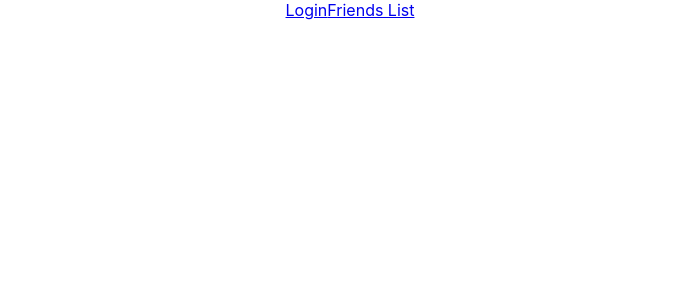
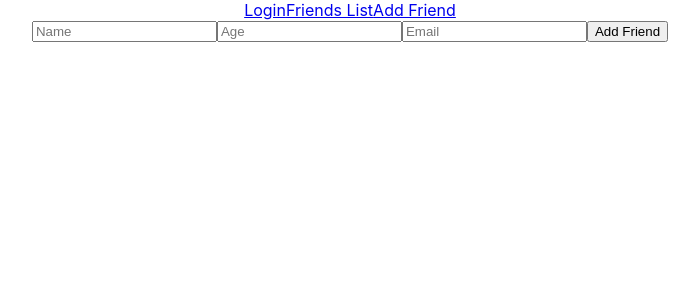
Before and after one commit to lambda-andrew/Redux-Friends, a React (Create React App) app in the folder friends/: page /friend-form in a window 1280 px wide. Shown: the top 300 px of the page, without its empty margins (290-989 px from the left). Built offline with nearby package versions, Linux system fonts and the light colour scheme; sample sign-in values are in the browser's storage.

Commit message:
fixed minor props issues

```diff
--- a/friends/src/App.js
+++ b/friends/src/App.js
@@ -4,6 +4,7 @@ import PrivateRoute from './components/PrivateRoute';
 
 import Login from './components/Login';
 import FriendsList from './components/FriendsList';
+import FriendForm from './components/FriendForm';
 import './App.css';
 
 function App() {
@@ -12,8 +13,10 @@ function App() {
       <div className="App">
         <Link to="/login">Login</Link>
         <Link to="/protected">Friends List</Link>
+        <Link to="/friend-form">Add Friend</Link>
         <Route path='/login' component={Login} />
         <PrivateRoute exact path='/protected' component={FriendsList} />
+        <PrivateRoute exact path="/friend-form" component={FriendForm} />
       </div>
     </Router>
   );
--- a/friends/src/actions/index.js
+++ b/friends/src/actions/index.js
@@ -46,9 +46,11 @@ export const ADD_FRIEND_SUCCESS = 'ADD_FRIEND_SUCCESS';
 export const ADD_FRIEND_FAILURE = 'ADD_FRIEND_FAILURE';
 
 export const addFriend = friend => dispatch => {
-  dispatch({ type: ADD_FRIEND_START });
+  dispatch({
+    type: ADD_FRIEND_START
+  });
   return axios
-    .post('http://localhost:5000/api/friends', friend, {
+    .post(`${baseURL}/friends`, friend, {
       headers: { Authorization: localStorage.getItem('token') }
     })
     .then(res => {
--- a/friends/src/components/FriendForm.js
+++ b/friends/src/components/FriendForm.js
@@ -1,5 +1,4 @@
 import React from 'react';
-import Loader from 'react-loader-spinner';
 import { connect } from 'react-redux';
 
 import { addFriend } from '../actions';
@@ -46,23 +45,23 @@ class FriendForm extends React.Component {
                     <form onSubmit={this.addFriend}>
                         <input
                             type="text"
-                            name="newFriendName"
+                            name="name"
                             placeholder="Name"
-                            value={this.props.friend.name}
+                            value={this.state.friend.name}
                             onChange={this.handleChanges}
                         />
                         <input
                             type="text"
-                            name="newFriendAge"
+                            name="age"
                             placeholder="Age"
-                            value={this.props.friend.age}
+                            value={this.state.friend.age}
                             onChange={this.handleChanges}
                         />
                         <input
                             type="text"
-                            name="newFriendEmail"
+                            name="email"
                             placeholder="Email"
-                            value={this.props.friend.email}
+                            value={this.state.friend.email}
                             onChange={this.handleChanges}
                         />
                         <button>{this.props.addingFriend ? (
@@ -73,8 +72,8 @@ class FriendForm extends React.Component {
     }
 }
 
-const mapStateToProps = state => {
-    addingFriend: state.addingFriend
-}
+const mapStateToProps = ({ addingFriend }) => ({
+    addingFriend
+  });
 
-export default connect(mapStateToProps, { addingFriend })(FriendForm)
+export default connect(mapStateToProps, { addFriend })(FriendForm)
--- a/friends/src/components/PrivateRoute.js
+++ b/friends/src/components/PrivateRoute.js
@@ -3,9 +3,9 @@ import { Route, Redirect } from "react-router-dom";
 
 const PrivateRoute = ({ component: Component, ...rest }) => {
     return (
-        <Route {...rest} render ={() => {
+        <Route {...rest} render ={(props) => {
             if (localStorage.getItem('token')) {
-                return <Component />
+                return <Component {...props} />
             }
             return <Redirect to='/login' />
             }}
```
